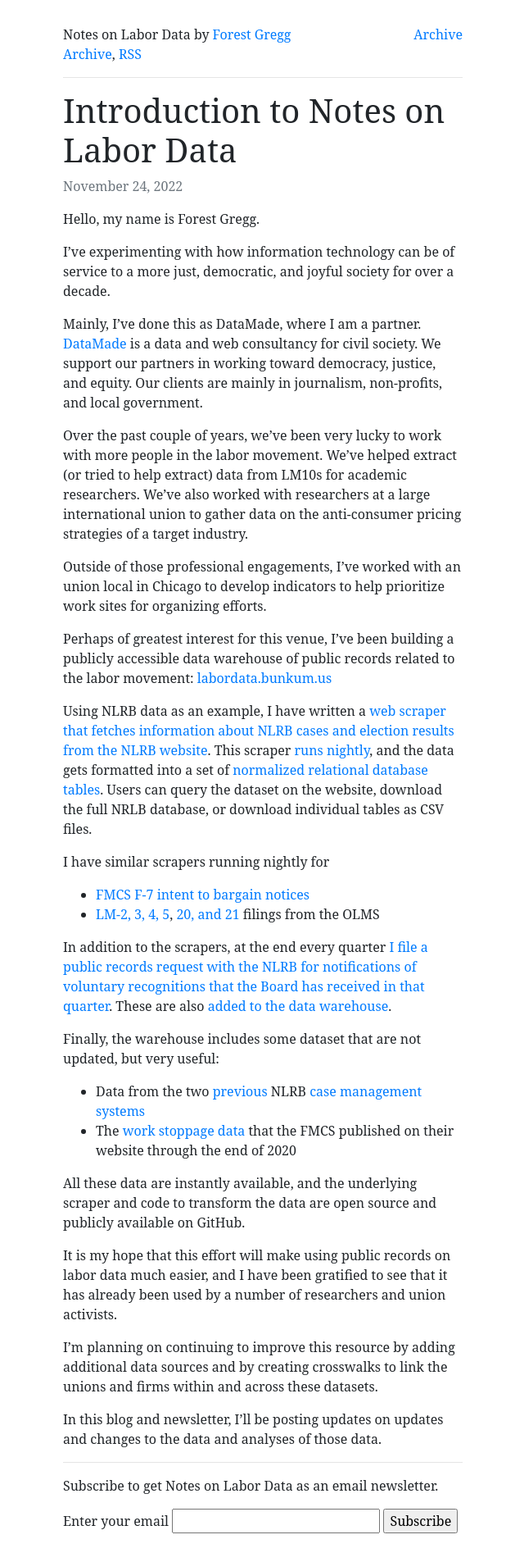
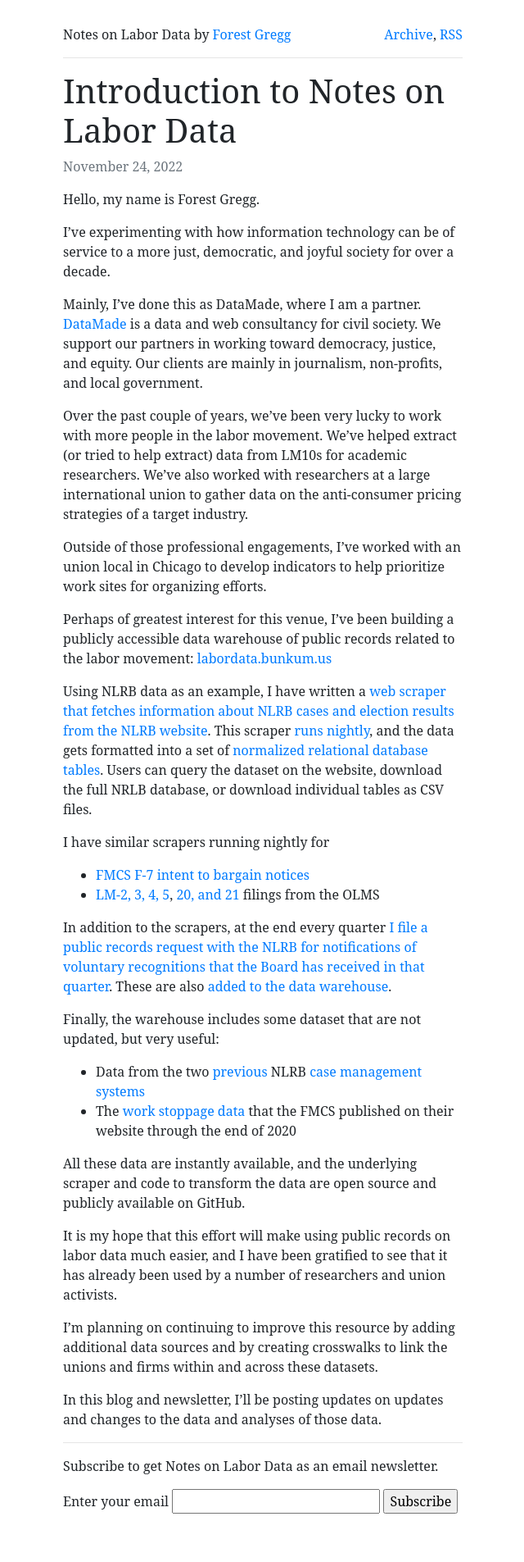
Before and after one commit to labordata/labordata.github.io, a Jekyll site: the page built from _posts/2022-11-24-introduction.md, in a window 1280 px wide. Shown: the whole page at 82% size, without its empty margins (319-959 px from the left). Built offline with Jekyll 4.4.1, drawn with Linux system fonts in a browser that asks for light colours; after the commit the page ends 1881 px from its top, so only the background shows below that.

Commit message:
fix header on posts

```diff
--- a/_layouts/post.html
+++ b/_layouts/post.html
@@ -30,7 +30,7 @@
 
 </head>
 <body>
-  <div style="float: left">Notes on Labor Data by <a href="https://mastodon.social/@fgregg">Forest Gregg</a></div><div style="float: right"><a href="/archive.html">Archive</a></div><div style="clear: both;"></div>
+    <div style="float: left">Notes on Labor Data by <a rel="me" href="https://mastodon.social/@fgregg">Forest Gregg</a></div><div style="float: right">
 <a href="/archive.html">Archive</a>, <a href='/feed.xml'>RSS</a></div><div style="clear: both;"></div>
   <hr />
   <h1>{{ page.title }}</h1>
```
